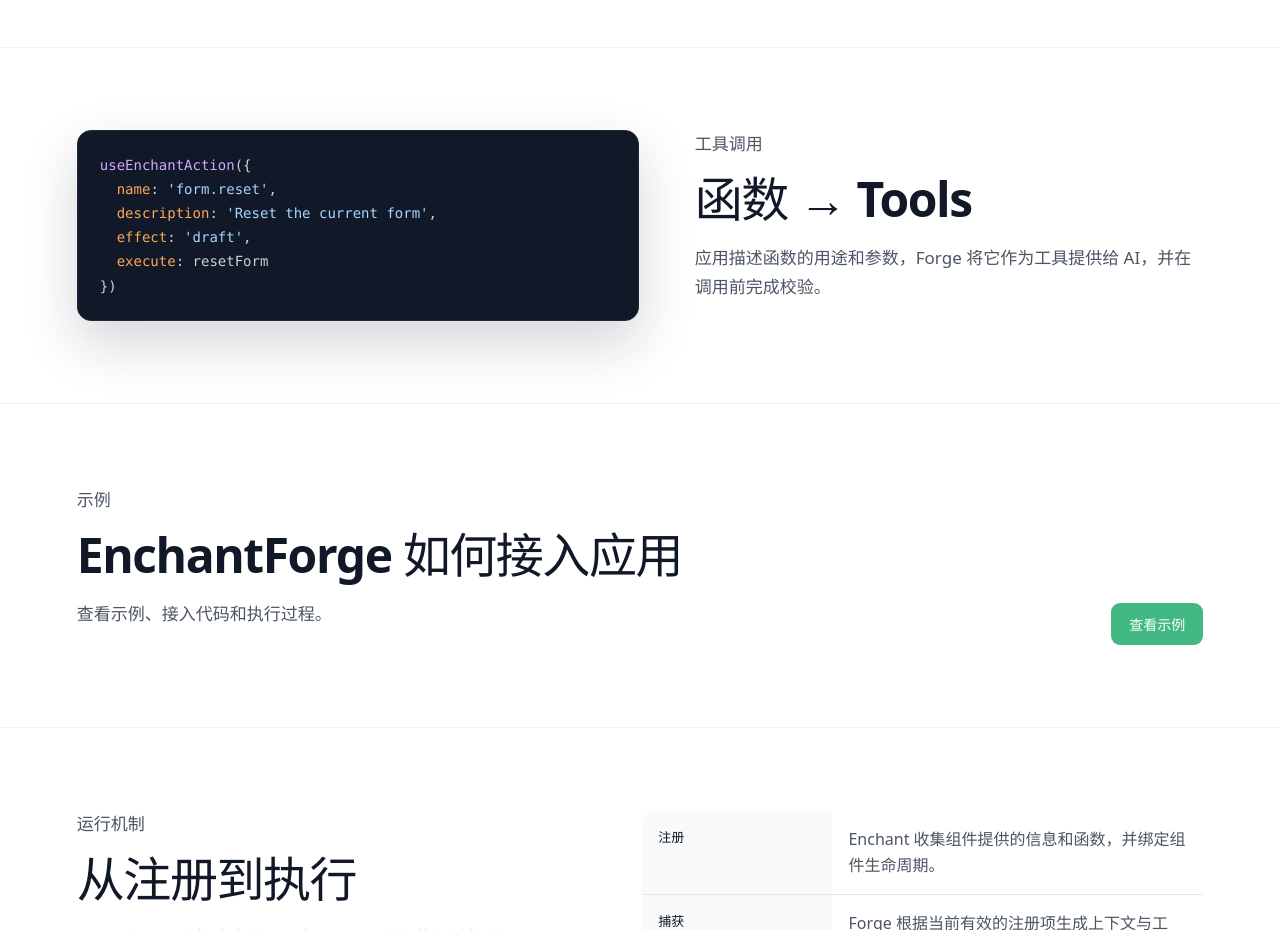
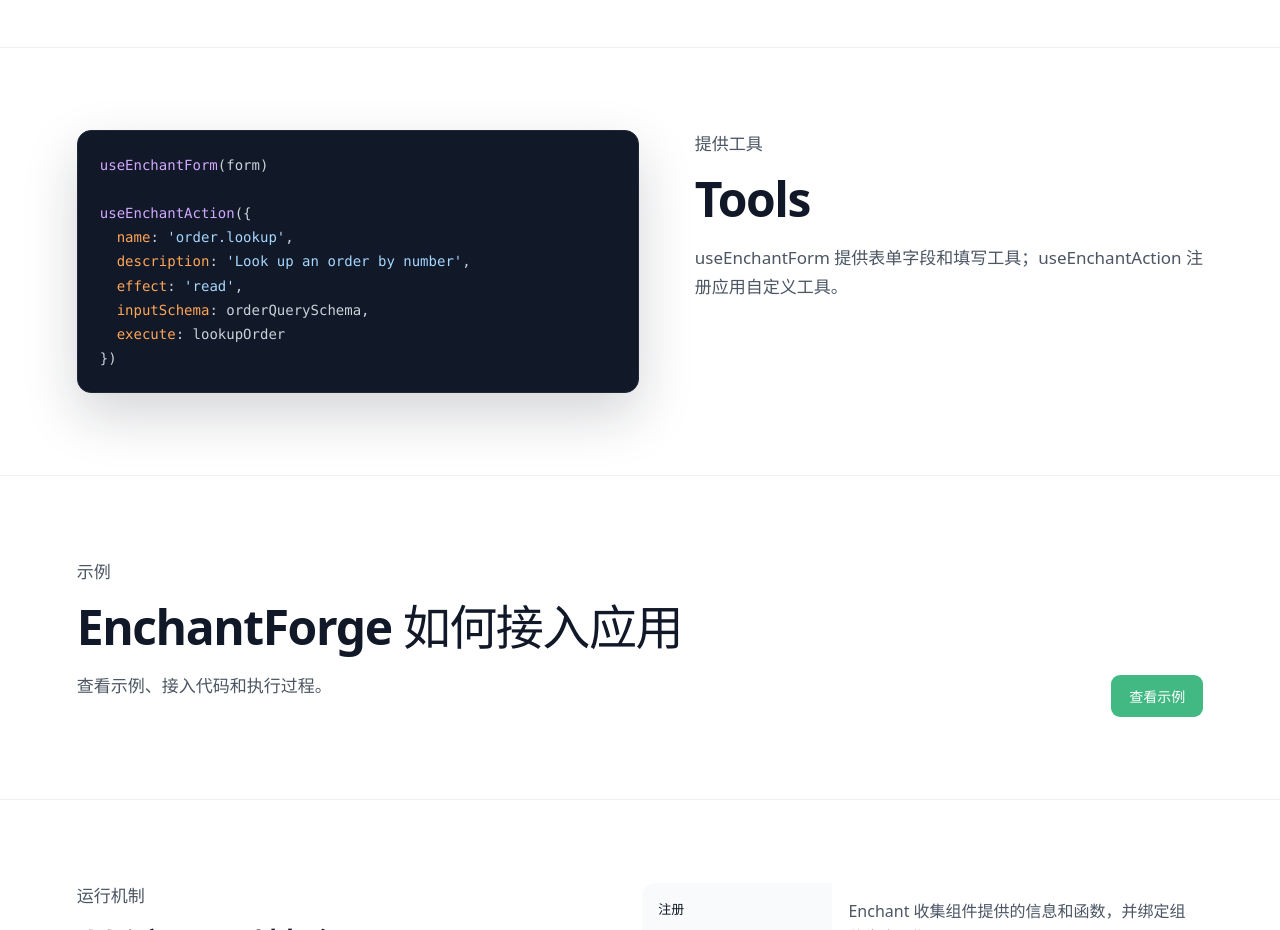
Before and after one commit to Hisashiburidane/llm-integration, a Vue app in the folder website/: page / in a window 1280 px wide. Shown: the part 1920-2850 px from the top of the page. Built offline with nearby package versions, Linux system fonts and the light colour scheme; no server answers.

Commit message:
refactor(website): show form and action tool sources

```diff
--- a/website/src/locales.ts
+++ b/website/src/locales.ts
@@ -68,9 +68,9 @@
         }
       },
       register: {
-        kicker: '工具调用',
-        title: '函数 → Tools',
-        body: '应用描述函数的用途和参数，Forge 将它作为工具提供给 AI，并在调用前完成校验。'
+        kicker: '提供工具',
+        title: 'Tools',
+        body: 'useEnchantForm 提供表单字段和填写工具；useEnchantAction 注册应用自定义工具。'
       },
       examples: {
         kicker: '示例',
@@ -315,9 +315,9 @@
         }
       },
       register: {
-        kicker: 'Tool calling',
-        title: 'Functions → Tools',
-        body: 'Applications describe each function and its parameters. Forge exposes it as a tool and validates every call.'
+        kicker: 'Provide tools',
+        title: 'Tools',
+        body: 'useEnchantForm contributes form fields and a fill tool. useEnchantAction registers custom application tools.'
       },
       examples: {
         kicker: 'Examples',
--- a/website/src/views/HomeView.vue
+++ b/website/src/views/HomeView.vue
@@ -30,11 +30,14 @@
   <ExpressForm v-model="form" />
 </template>`;
 
-const registerCode = `useEnchantAction({
-  name: 'form.reset',
-  description: 'Reset the current form',
-  effect: 'draft',
-  execute: resetForm
+const registerCode = `useEnchantForm(form)
+
+useEnchantAction({
+  name: 'order.lookup',
+  description: 'Look up an order by number',
+  effect: 'read',
+  inputSchema: orderQuerySchema,
+  execute: lookupOrder
 })`;
 
 const principles = ['context', 'tools', 'scope', 'validation', 'audit'];
```
